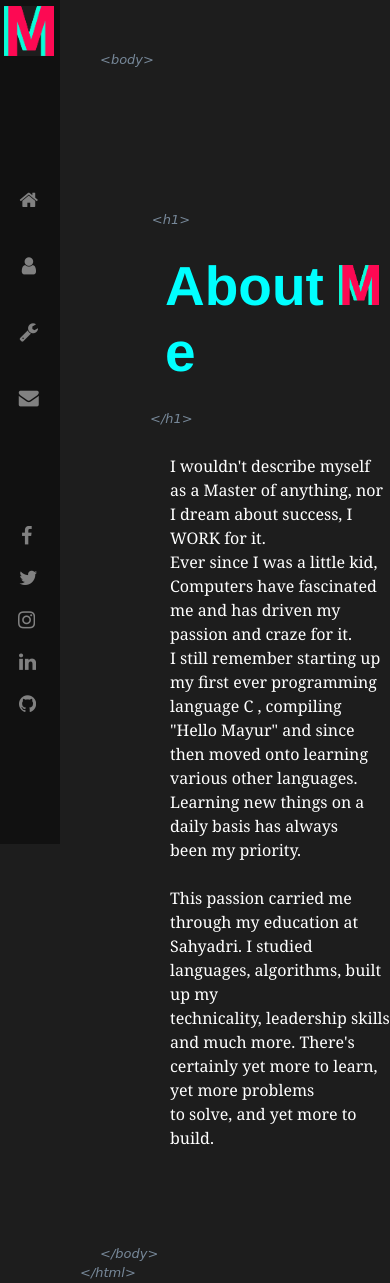
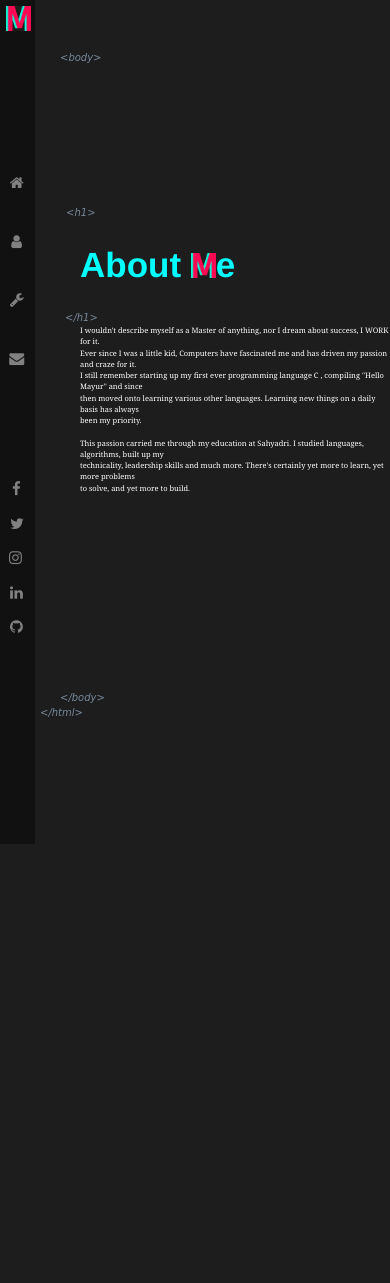
Before and after one commit to mayurpai/mayurpai.github.io, a PHP site: page /about.html in a window 390 px wide. After the commit the page ends 717 px from the top, so only its background shows below. Run offline with PHP 8.4, Linux system fonts and the light colour scheme.

Commit message:
Update style-about.css

```diff
--- a/style-about.css
+++ b/style-about.css
@@ -3,8 +3,140 @@
         overflow: hidden;
     }
 
+    @media only screen and (max-width: 450px) {
+        .res {
+            width: 100vw;
+            height: 100%;
+        }
         .page {
-    padding-left: 125px;
+            padding-left: 35px;
+        }
+        .sidebar a img.m_dir {
+            margin-left: -1px;
+            height: 25px;
+            width: 25px;
+            margin-bottom: 11px;
+        }
+        h1 {
+            font-size: 35px;
+            margin-left: 5px;
+        }
+        #fp {
+            font-size: 7.5px;
+            padding-left: 80px
+        }
+        ul li {
+            font-weight: bold;
+            float: left;
+            color: aqua;
+        }
+        ul li img.m {
+            width: 25px;
+            height: 25px;
+            margin-bottom: 5px;
+        }
+        .html-tags {
+            font-size: x-small;
+            padding-left: 60px;
+            padding-top: 50px;
+        }
+        .html_tags {
+            font-size: x-small;
+            padding-left: 60px;
+            padding-top: 180px;
+        }
+        .html-tag {
+            font-size: x-small;
+            padding-left: 40px;
+            cursor: pointer;
+        }
+        .html-h1 {
+            font-size: x-small;
+            padding-left: 47px;
+            padding-top: 140px;
+        }
+        .html_h1 {
+            margin-left: 65px;
+            font-size: x-small;
+        }
+        .sidebar {
+            height: 100%;
+            width: 35px;
+        }
+        .sidebar a {
+            padding: 6px 6px 6px 7px;
+            font-size: 15px;
+        }
+    }
+
+    @media only screen and (min-width: 450px) {
+        .page {
+            padding-left: 35px;
+        }
+        .sidebar a img.m_dir {
+            margin-left: -12px;
+            height: 50px;
+            width: 50px;
+        }
+        h1 {
+            font-size: 55px;
+            margin-left: 93px;
+        }
+        #fp {
+            font-size: medium;
+            padding-left: 170px;
+            cursor: pointer;
+        }
+        ul li {
+            font-weight: bold;
+            float: left;
+            color: aqua;
+        }
+        ul li img.m {
+            width: 40px;
+            height: 40px;
+            margin-bottom: 10px;
+        }
+        .html-tags {
+            font-size: small;
+            padding-left: 100px;
+            padding-top: 50px;
+            cursor: pointer;
+        }
+        .html_tags {
+            font-size: small;
+            padding-left: 100px;
+            padding-top: 78px;
+            cursor: pointer;
+        }
+        .html-tag {
+            font-size: small;
+            padding-left: 80px;
+            cursor: pointer;
+        }
+        .html-h1 {
+            font-size: small;
+            padding-left: 127px;
+            padding-top: 140px;
+            cursor: pointer;
+        }
+        .html_h1 {
+            font-size: small;
+            padding-left: 150px;
+            padding-bottom: 25px;
+            cursor: pointer;
+        }
+        .sidebar {
+            height: 100%;
+            width: 60px;
+        }
+        .sidebar a {
+            padding: 6px 8px 6px 16px;
+            font-size: 20px;
+        }
+    }
+
+    .page {
         animation: move reverse 0.01s;
     }
 
@@ -19,16 +151,12 @@ a:hover {
     }
 
     .sidebar a img.m_dir {
-    margin-left: -12px;
-    height: 50px;
-    width: 50px;
         background: transparent;
     }
 
     h1 {
         font-family: "Helvetica Neue", Helvetica, Arial, sans-serif;
         font-style: normal;
-    font-size: 55px;
         font-weight: bolder;
         color: white;
         white-space: nowrap;
@@ -37,17 +165,8 @@ h1 {
 
     #fp {
         font-style: normal;
-    font-size: medium;
         font-family: Cambria, Cochin, Georgia, Times, 'Times New Roman', serif;
         color: white;
-    padding-left: 170px;
-    cursor: pointer;
-}
-
-ul li {
-    font-weight: bold;
-    float: left;
-    color: aqua;
     }
 
     @keyframes move {
@@ -99,101 +218,47 @@ ul li:nth-child(8) {
         animation: move reverse 1.4s;
     }
 
-ul li img.m {
-    width: 40px;
-    height: 40px;
-    margin-bottom: 10px;
-}
-
     ul li:hover {
         color: rgb(251, 12, 84);
         cursor: context-menu;
     }
 
-.contact {
-    font-style: oblique;
-    font-family: 'Franklin Gothic Medium', 'Arial Narrow', Arial, sans-serif;
-    border: 1px solid aqua;
-    color: aqua;
-    box-sizing: border-box;
-    padding: 5px 15px 15px 15px;
-    width: 100px;
-    height: 35px;
-    margin-left: 630px;
-    margin-top: 20px;
-}
-
-.contact:hover {
-    font-style: italic;
-    font-family: 'Franklin Gothic Medium', 'Arial Narrow', Arial, sans-serif;
-    border: 1px solid aqua;
-    color: black;
-    background-color: aqua;
-    box-sizing: border-box;
-    padding: 5px 15px 15px 15px;
-    width: 100px;
-    height: 35px;
-    margin-left: 630px;
-    margin-top: 20px;
-}
-
     .html-tags {
         font-style: italic;
         font-family: cursive;
-    font-size: small;
         color: lightslategrey;
-    padding-left: 100px;
-    padding-top: 50px;
         animation: move reverse 0.5s;
-    cursor: pointer;
     }
 
     .html_tags {
         font-style: italic;
         font-family: cursive;
-    font-size: small;
         color: lightslategrey;
-    padding-left: 100px;
-    padding-top: 78px;
         animation: move reverse 1.9s;
-    cursor: pointer;
     }
 
     .html-tag {
         font-style: italic;
         font-family: cursive;
-    font-size: small;
         color: lightslategrey;
-    padding-left: 80px;
         animation: move reverse 1.8s;
-    cursor: pointer;
     }
 
     .html-h1 {
         font-style: italic;
         font-family: cursive;
-    font-size: small;
         color: lightslategrey;
-    padding-left: 127px;
-    padding-top: 140px;
         animation: move reverse 0.2s;
-    cursor: pointer;
     }
 
     .html_h1 {
         font-style: italic;
         font-family: cursive;
-    font-size: small;
         color: lightslategrey;
         animation: move reverse 1.5s;
-    padding-left: 150px;
-    padding-bottom: 25px;
-    cursor: pointer;
     }
 
     .sidebar {
-    height: 100%;
-    width: 60px;
         position: fixed;
         z-index: 1;
         top: 0;
@@ -203,9 +268,7 @@ ul li:hover {
     }
 
     .sidebar a {
-    padding: 6px 8px 6px 16px;
         text-decoration: none;
-    font-size: 20px;
         color: #818181;
         display: block;
     }
```
Lines whose indentation alone changed are shown as unchanged.
